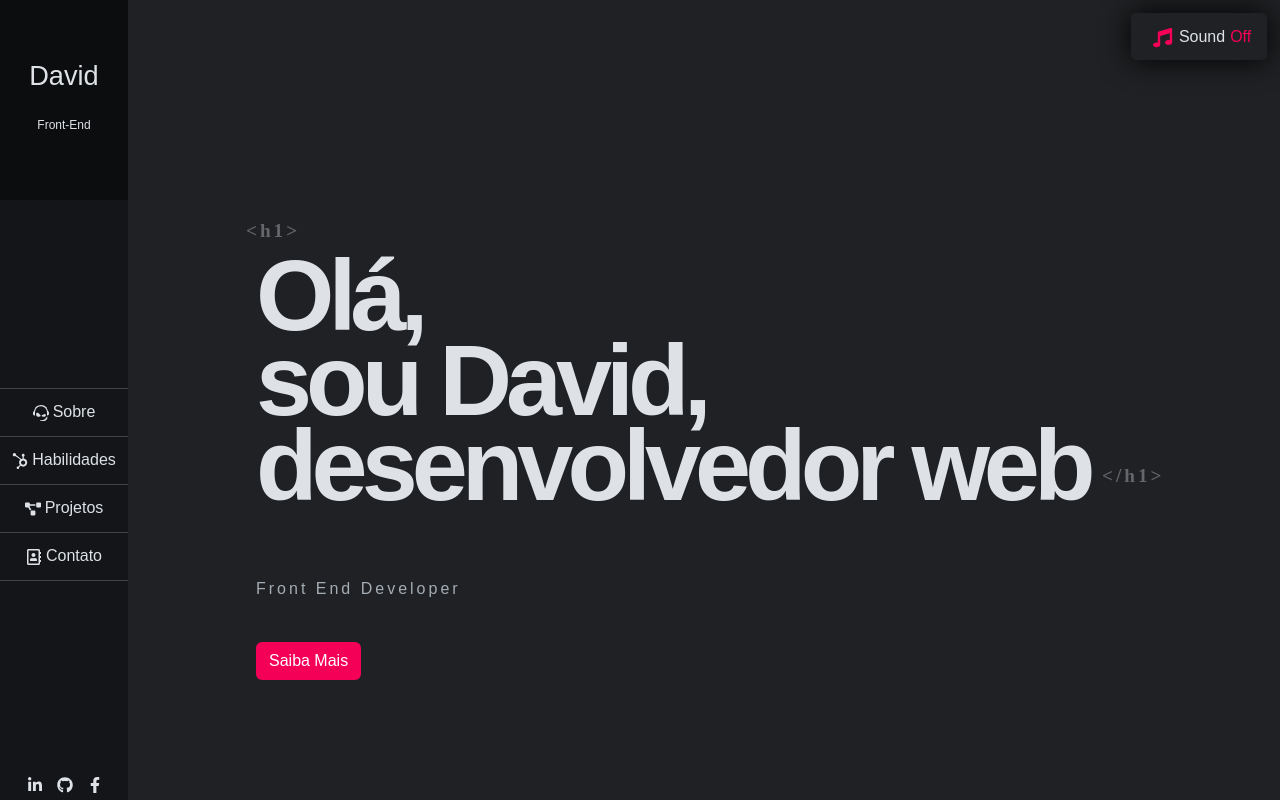
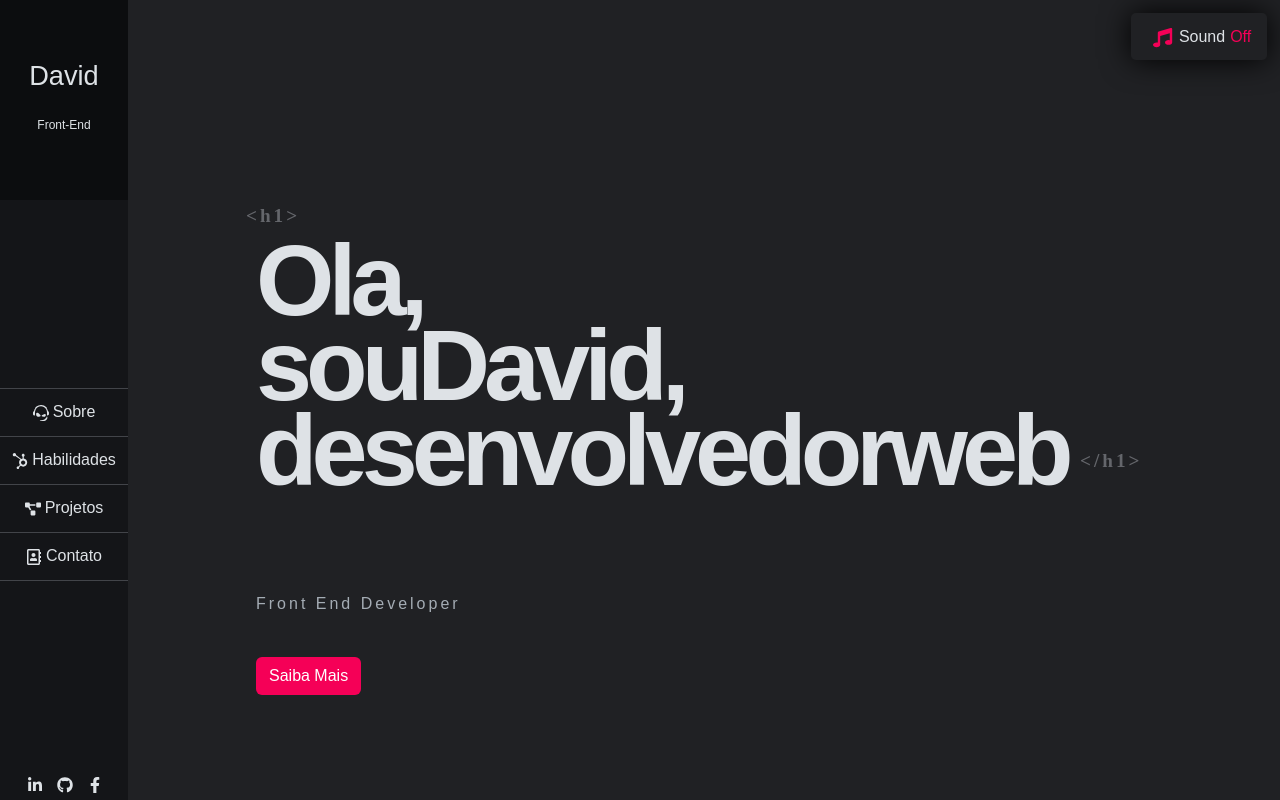
Before and after one commit to Leoodaviid/portfolio-david, a React (Create React App) app: page / in a window 1280 px wide. Built offline with nearby package versions, Linux system fonts and the light colour scheme.

Commit message:
Adicionando animação na page home

```diff
--- a/src/pages/Home/Home.tsx
+++ b/src/pages/Home/Home.tsx
@@ -1,17 +1,28 @@
 import { Link } from "react-router-dom";
 import { Section } from "./styles";
+import TextMotion from "./TextMotion";
 
 const Home = () => {
+  const textOne = "Ola,".split("");
+  const textTwo = "sou David,".split("");
+  const textThree = "desenvolvedor web".split("");
+
   return (
     <Section>
       <div className="section-home">
         <div className="text-zone">
           <h1>
-            Olá,
+            {textOne.map((letter, index) => (
+              <TextMotion key={index}>{letter}</TextMotion>
+            ))}
             <br />
-            sou David,
+            {textTwo.map((letter, index) => (
+              <TextMotion key={index}>{letter}</TextMotion>
+            ))}
             <br />
-            desenvolvedor web
+            {textThree.map((letter, index) => (
+              <TextMotion key={index}>{letter}</TextMotion>
+            ))}
           </h1>
           <p className="gray-text">Front End Developer</p>
           <br />
--- /dev/null
+++ b/src/pages/Home/TextMotion.tsx
@@ -0,0 +1,42 @@
+import { motion, useAnimationControls } from "framer-motion";
+import { ReactNode, useState } from "react";
+
+interface TextProps {
+  children: ReactNode;
+}
+const TextMotion = ({ children }: TextProps) => {
+  const controls = useAnimationControls();
+  const [isPlaying, setIsPlaying] = useState(false);
+  const variants = {
+    hover: { color: "#f50057" },
+  };
+
+  const rubberBand = () => {
+    controls.start({
+      transform: [
+        "scale3d(1,1,1)",
+        "scale3d(1.4,.55,1)",
+        "scale3d(.75,1.25,1)",
+        "scale3d(1.25,.85,1)",
+        "scale3d(.9,1.05,1)",
+        "scalle3d(1,1,1)",
+      ],
+    });
+    setIsPlaying(true);
+  };
+
+  return (
+    <motion.span
+      animate={controls}
+      whileHover={variants.hover}
+      onMouseOver={() => {
+        if (!isPlaying) rubberBand();
+      }}
+      onAnimationComplete={() => setIsPlaying(false)}
+    >
+      {children}
+    </motion.span>
+  );
+};
+
+export default TextMotion;
--- a/src/pages/Home/styles.ts
+++ b/src/pages/Home/styles.ts
@@ -7,7 +7,11 @@ export const Section = styled.section`
     align-items: center;
     padding-left: 16rem;
   }
+  .text-zone span {
+    display: inline-block;
+  }
   .text-zone h1 {
+    display: inline-block;
     font-size: 5rem;
     line-height: 45px;
     letter-spacing: -3px;
```
